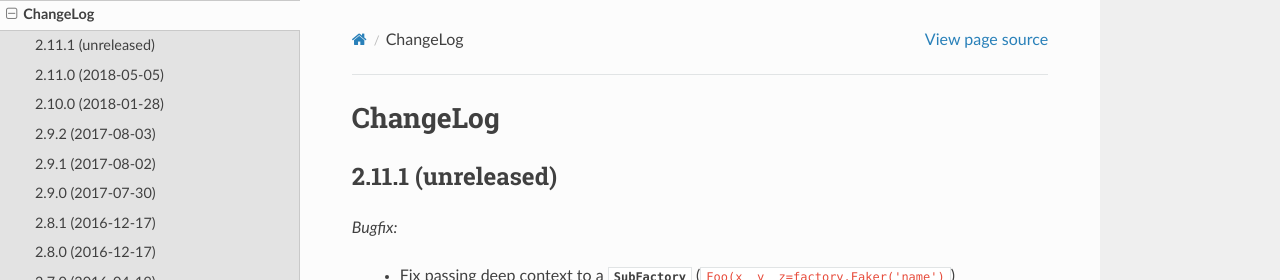
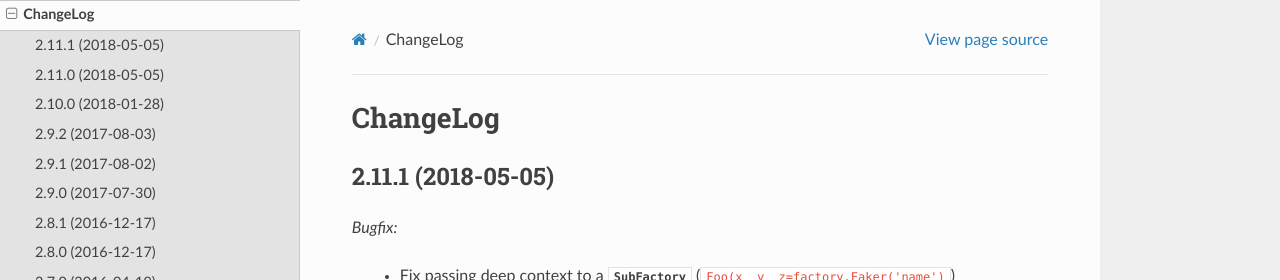
Before and after one commit to FactoryBoy/factory_boy, a Sphinx documentation site: the page built from docs/changelog.rst, in a window 1280 px wide and 900 px high. Shown: the top 280 px of the window. Built offline with Sphinx 7.4.7 and the Read the Docs theme 2.0.0, drawn with Linux system fonts in a browser that asks for light colours.

Commit message:
Preparing release 2.11.1

```diff
--- a/docs/changelog.rst
+++ b/docs/changelog.rst
@@ -1,7 +1,7 @@
 ChangeLog
 =========
 
-2.11.1 (unreleased)
+2.11.1 (2018-05-05)
 -------------------
 
 *Bugfix:*
--- a/factory/__init__.py
+++ b/factory/__init__.py
@@ -74,7 +74,7 @@ from . import mogo
 from . import mongoengine
 
 
-__version__ = '2.11.1.dev0'
+__version__ = '2.11.1'
 __author__ = 'Raphaël Barrois <raphael.barrois+fboy@polytechnique.org>'
 
 
```
